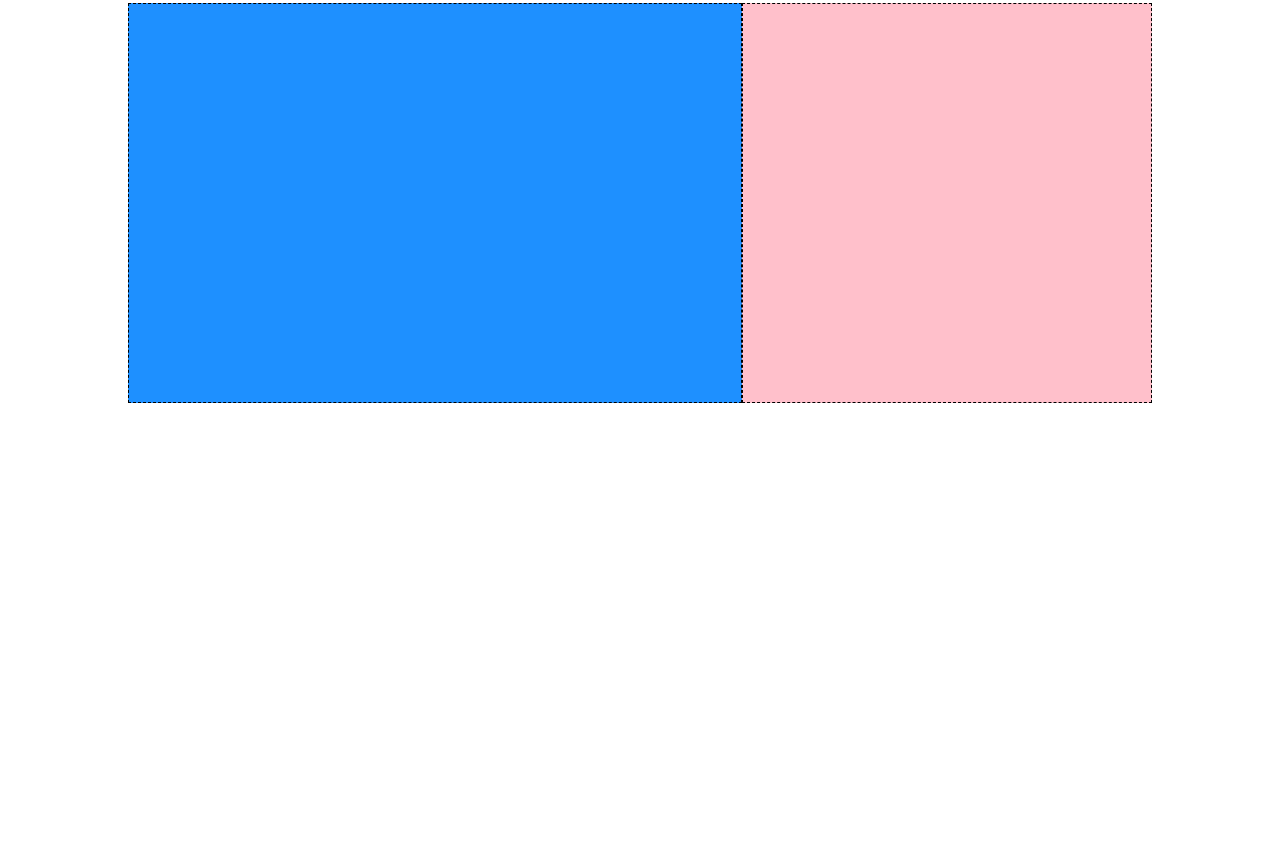
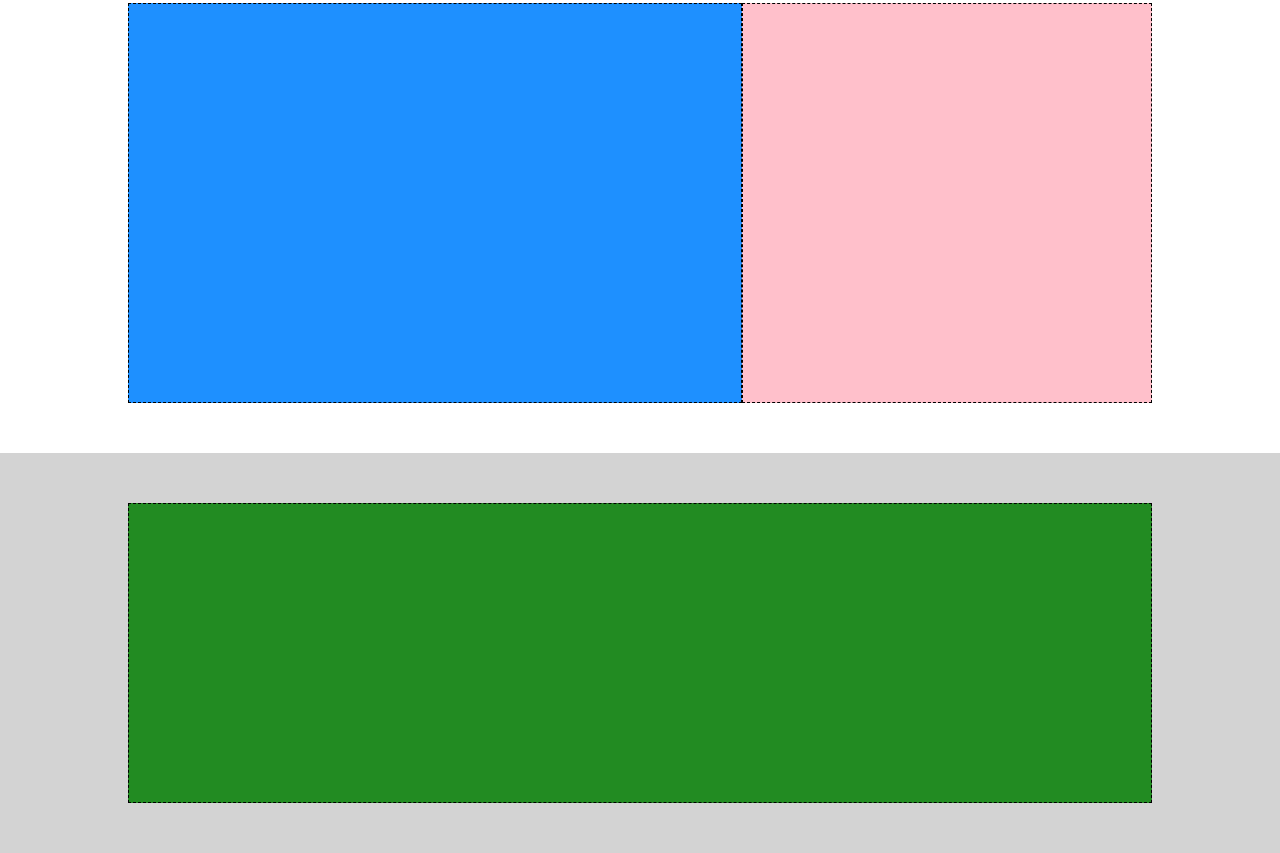
Before and after one commit to MarcoAmantea/htmlcss-struttura-discord, a plain HTML site: page index.html in a window 1280 px wide. Shown: the part 1507-2360 px from the top of the page. Before the commit the page ends 1960 px from the top, so only its background shows below. Drawn offline with Linux system fonts and the light colour scheme.

Commit message:
feat: section with green block

```diff
--- a/css/style.css
+++ b/css/style.css
@@ -71,3 +71,10 @@ header{
     width: 100%;
     display: flex;
 }
+.green{
+    width: 100%;
+    height: 300px;
+    background-color: hsl(120deg 60.69% 33.92%);
+    border: 1px dashed;
+    margin: 50px 0;
+}
--- a/index.html
+++ b/index.html
@@ -23,7 +23,7 @@
     </header>
     <!--inizio del main-->
     <main>
-        <!--sezione con blocco rosa e sfondo-->
+        <!--sezione con blocco rosa e sfondo blu-->
         <section class="blue">
             <div class="container">
                 <div class="pink"></div>
@@ -56,7 +56,12 @@
                 </section>
             </div>
         </section>
-
+        <!--sezione con blocco verde e sfondo grigio-->
+        <section class="gray">
+            <div class="container">
+                <section class="green"></section>
+            </div>
+        </section>
     </main>
 
 </body>
```
